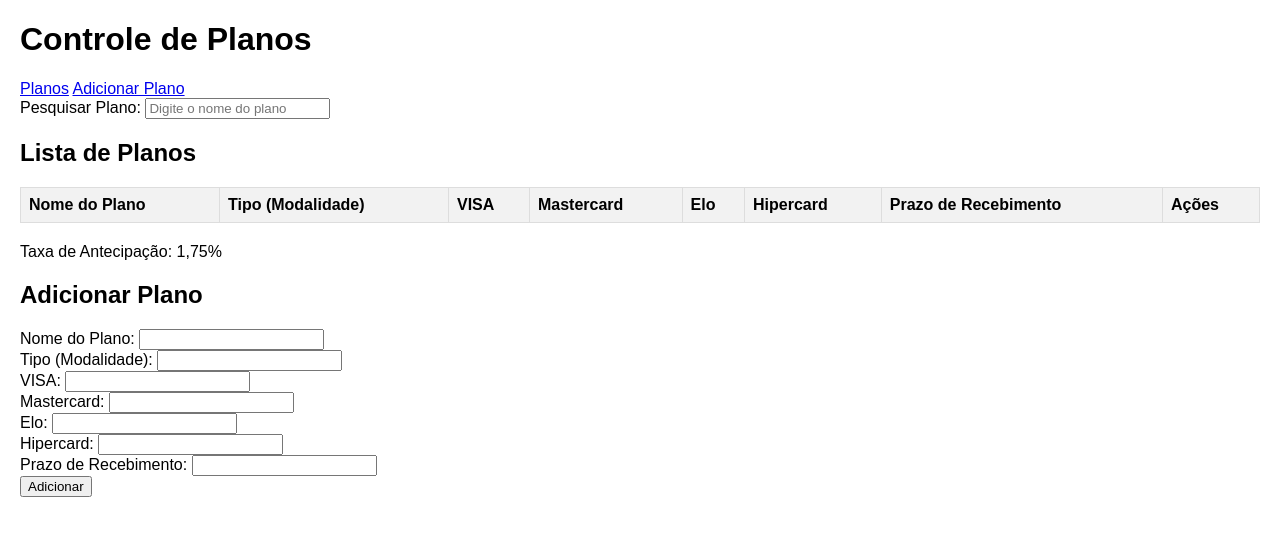
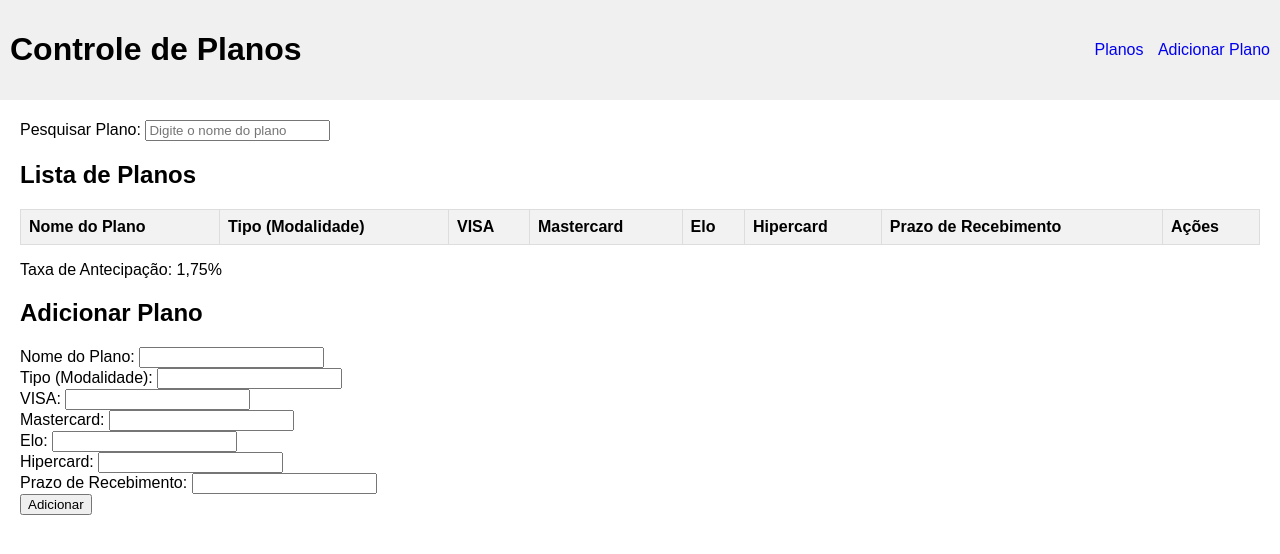
Before and after one commit to TedBorges23/GitHub, a plain HTML site: page index.html in a window 1280 px wide. Drawn offline with Linux system fonts and the light colour scheme.

Commit message:
Update style.css

```diff
--- a/style.css
+++ b/style.css
@@ -1,12 +1,32 @@
 body {
     font-family: sans-serif;
-    margin: 20px;
+    margin: 0;
+}
+
+header {
+    background-color: #f0f0f0;
+    padding: 10px;
+    display: flex;
+    justify-content: space-between;
+    align-items: center;
+}
+
+nav a {
+    margin-left: 10px;
+    text-decoration: none;
+}
+
+main {
+    padding: 20px;
+}
+
+section {
+    margin-bottom: 20px;
 }
 
 table {
     width: 100%;
     border-collapse: collapse;
-    margin-bottom: 20px;
 }
 
 th, td {
```
